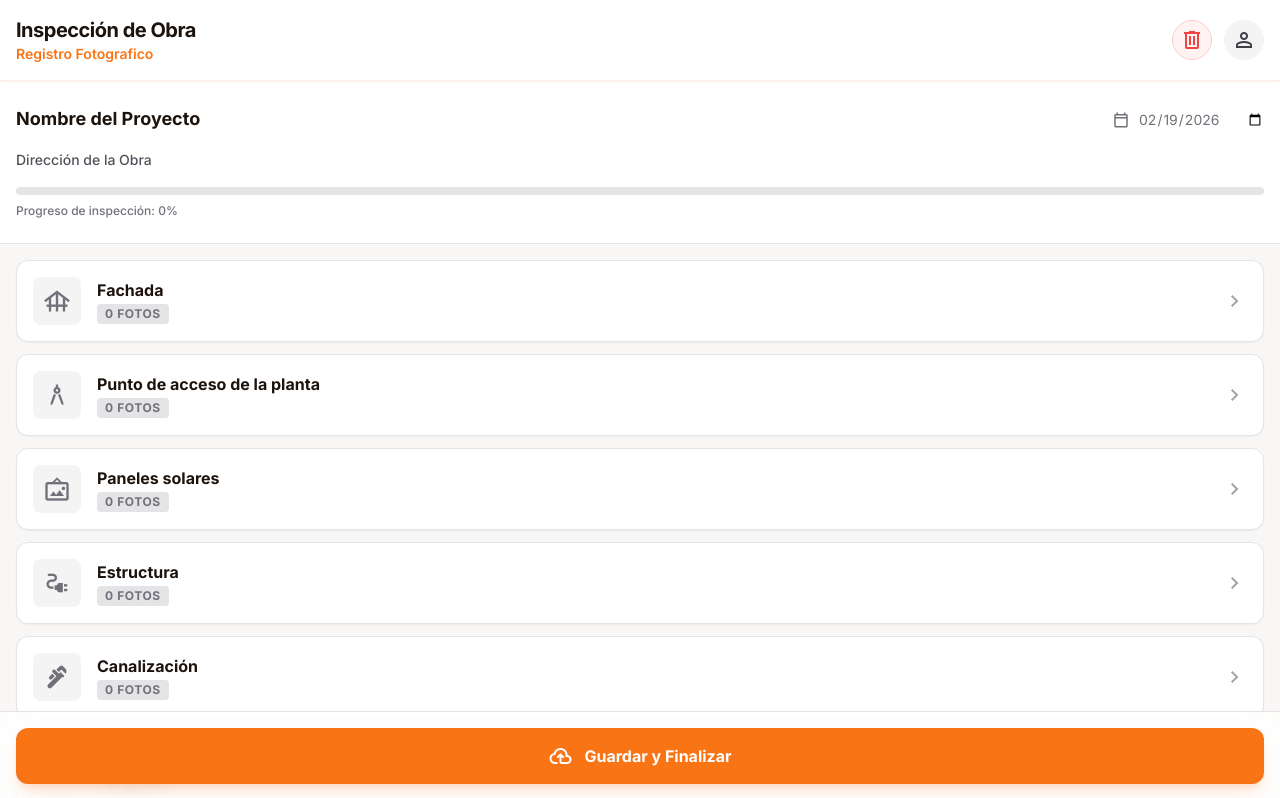
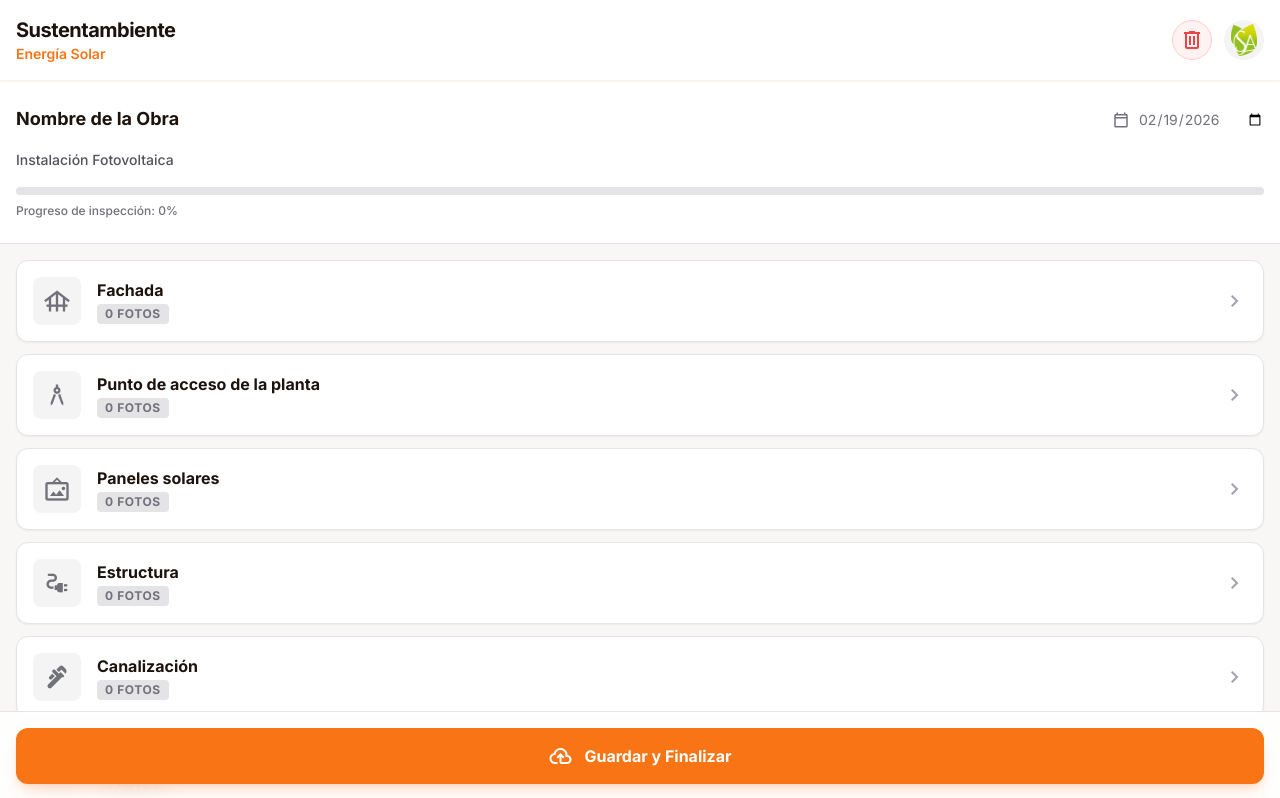
Before and after one commit to dbascunan-maker/reportes-obra, a plain HTML site: page index.html in a window 1280 px wide. Shown: the top 798 px of the page. Drawn offline with nearby package versions, Linux system fonts and the light colour scheme.

Commit message:
Add files via upload

```diff
--- a/app.js
+++ b/app.js
@@ -91,8 +91,8 @@ const ProjectData = {
         try {
             const data = localStorage.getItem(this._key);
             return data ? JSON.parse(data) : {
-                title: "Nombre del Proyecto",
-                subtitle: "Dirección de la Obra",
+                title: "Nombre de la Obra",
+                subtitle: "Instalación Fotovoltaica",
                 date: new Date().toISOString().split('T')[0],
                 inspectorName: "",
                 inspectorRole: "",
--- a/index.html
+++ b/index.html
@@ -64,8 +64,8 @@
     <header
         class="sticky top-0 z-10 bg-white/95 dark:bg-background-dark/95 backdrop-blur-md border-b border-primary/10 px-4 py-4 flex items-center justify-between shadow-sm">
         <div class="flex flex-col">
-            <h1 class="text-xl font-bold tracking-tight text-[#1c130d] dark:text-white">Inspección de Obra</h1>
-            <span class="text-primary font-semibold text-sm">Registro Fotografico</span>
+            <h1 class="text-xl font-bold tracking-tight text-[#1c130d] dark:text-white">Sustentambiente</h1>
+            <span class="text-primary font-semibold text-sm">Energía Solar</span>
         </div>
         <div class="flex gap-3">
             <button onclick="ProjectData.clearAll()"
@@ -73,8 +73,8 @@
                 <span class="material-symbols-outlined">delete</span>
             </button>
             <button onclick="openProfileModal()"
-                class="bg-zinc-100 hover:bg-zinc-200 dark:bg-zinc-800 dark:hover:bg-zinc-700 text-zinc-700 dark:text-zinc-200 size-10 rounded-full flex items-center justify-center transition-colors">
-                <span class="material-symbols-outlined">person</span>
+                class="bg-zinc-100 hover:bg-zinc-200 dark:bg-zinc-800 dark:hover:bg-zinc-700 size-10 rounded-full flex items-center justify-center transition-colors">
+                <img src="logo.png" class="size-8 object-contain" alt="Logo">
             </button>
         </div>
     </header>
@@ -83,7 +83,7 @@
         <div class="flex items-center justify-between mb-4">
             <h2 id="project-title" contenteditable="true"
                 class="text-lg font-bold border-b border-transparent hover:border-zinc-300 focus:border-primary focus:outline-none transition-colors"
-                spellcheck="false">Nombre del Proyecto</h2>
+                spellcheck="false">Nombre de la Obra</h2>
             <div class="flex items-center gap-2 text-zinc-500 text-sm">
                 <span class="material-symbols-outlined text-[18px]">calendar_today</span>
                 <input type="date" id="project-date"
@@ -428,6 +428,13 @@
 
         function loadProjectData() {
             const data = ProjectData.getData();
+
+            // Corrección: Si el título actual es "Sustentambiente", cambiarlo a "Nombre de la Obra"
+            if (data.title === "Sustentambiente") {
+                data.title = "Nombre de la Obra";
+                ProjectData.saveData(data);
+            }
+
             if (data.title) document.getElementById('project-title').textContent = data.title;
             if (data.subtitle) document.getElementById('project-subtitle').textContent = data.subtitle;
             if (data.date) document.getElementById('project-date').value = data.date;
```
Also changed, not shown: logo.png (added).
